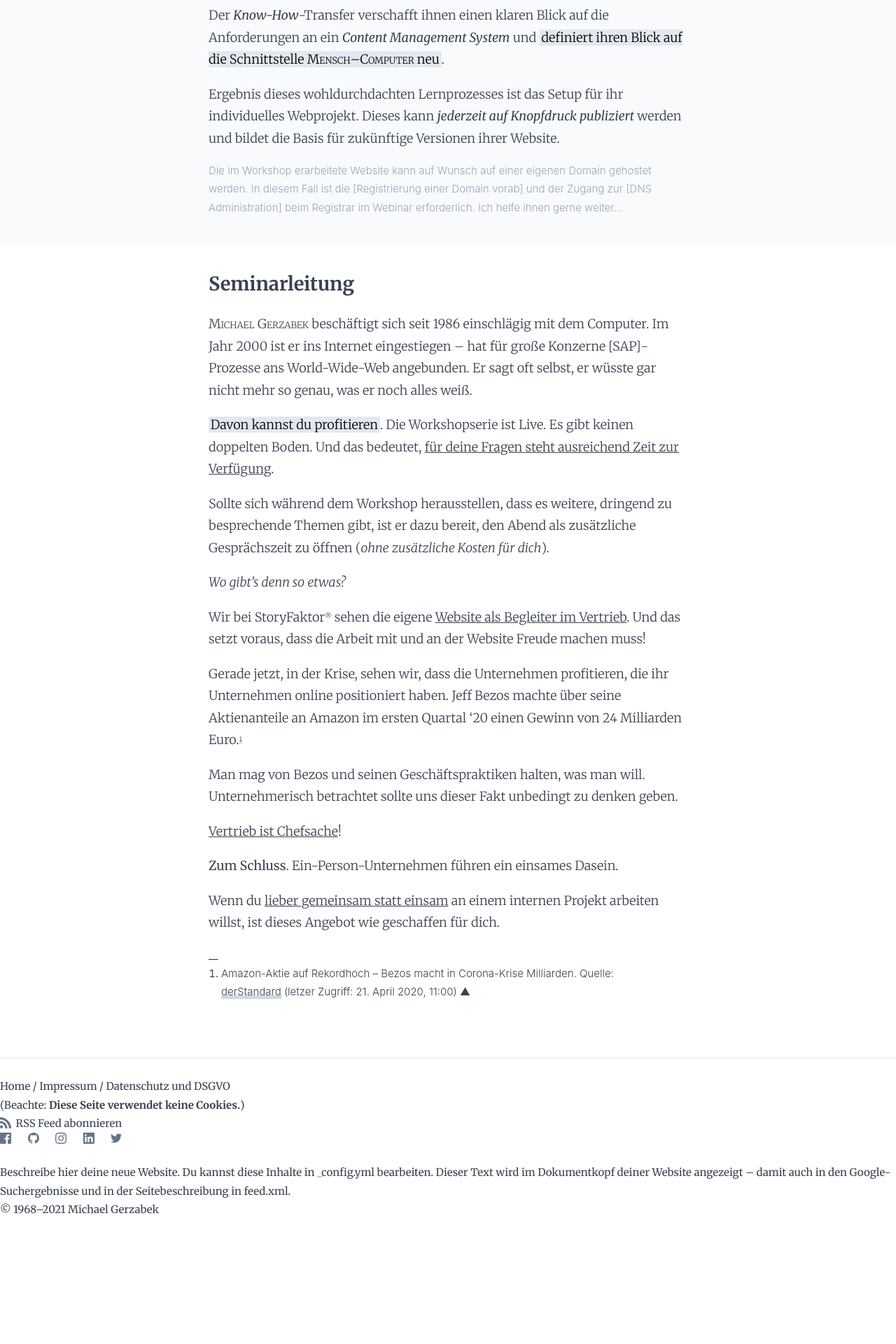
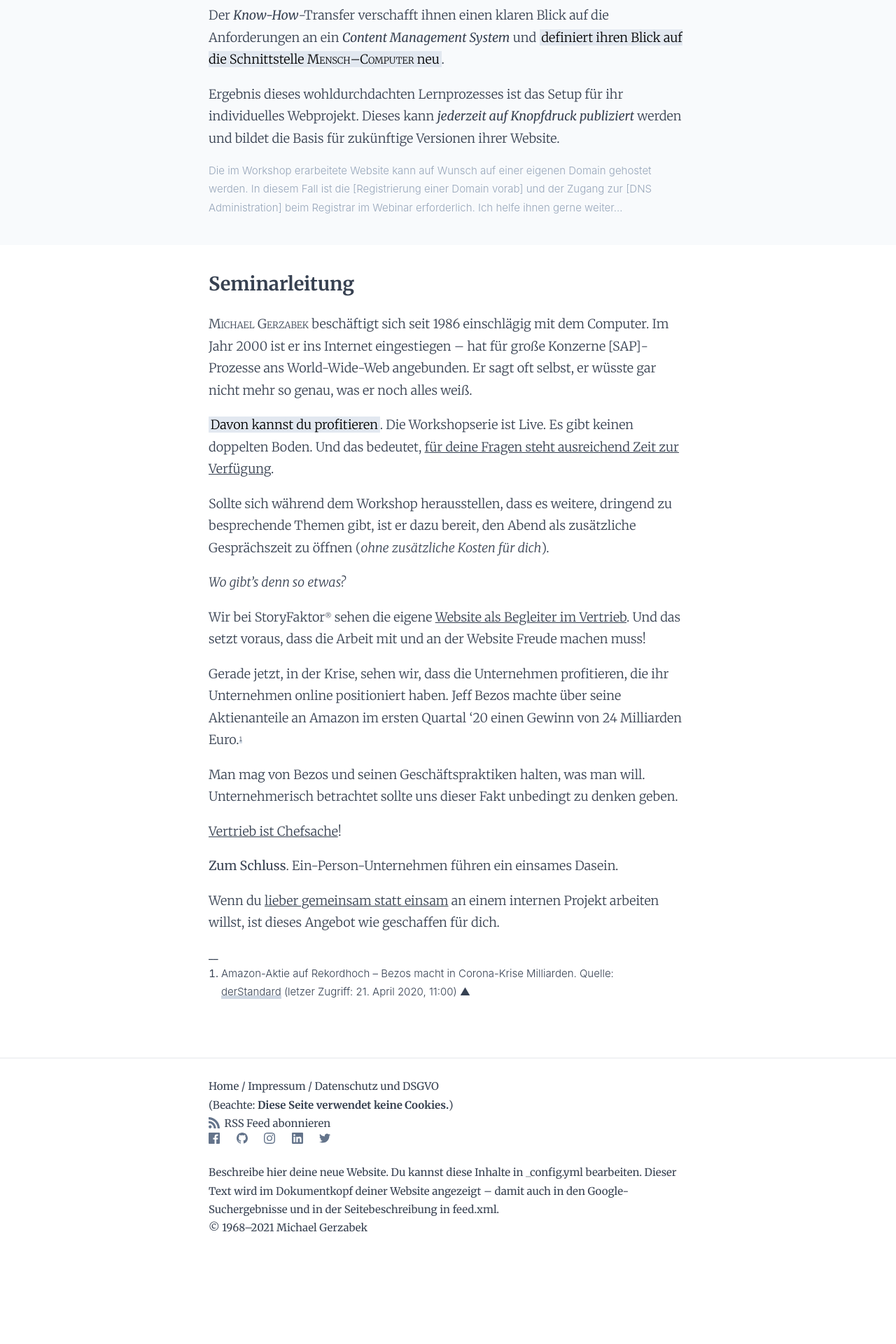
Before and after one commit to mgerzabek/klartext, a Jekyll site: the page built from index.md, in a window 1280 px wide. Shown: the part 761-2681 px from the top of the page at 70% size. Built offline with Jekyll 4.4.1, drawn with Linux system fonts in a browser that asks for light colours; some web fonts are replaced; before the commit the page ends 2637 px from its top, so only the background shows below that.

Commit message:
Kleine Tweaks an der Sichtbarkeit einiger CSS-Regeln
Eine eigene Klasse für den footer definiert (site-info); figure und
header in die article Hierarchie hineingenommen – damit sollte
friktionsfreies Designen in extended möglich sein; _seciton.scss
entfernt.

```diff
--- a/_includes/footer.html
+++ b/_includes/footer.html
@@ -1,4 +1,5 @@
-<footer>
+<footer class="site-info">
+  <div class="default-w">
     <p>
       <a href="/">Home</a>
       / <a href="/rechtliches/impressum/">Impressum</a>
@@ -18,4 +19,5 @@
     <p>
       &copy; {{ site.since }}–{{ site.time | date: '%Y' }} {{ site.author.display | escape }}
     </p>
+  </div>
 </footer>
--- a/_sass/klartext/element/_figure.scss
+++ b/_sass/klartext/element/_figure.scss
@@ -1,4 +1,4 @@
-figure {
+article figure {
   font-family: $sans-serif;
   margin: 1.75rem 0;
   width: 100%;
@@ -18,7 +18,7 @@
 }
 @media (min-width: 1024px) {
 
-	figure {
+	article figure {
 	  max-width: 40rem;
 	  margin: 1.75rem auto;
 	}
--- a/_sass/klartext/element/_footer.scss
+++ b/_sass/klartext/element/_footer.scss
@@ -1,4 +1,4 @@
-footer {
+footer.site-info {
 	font-size: smaller;
 	margin-top: 2.5rem;
 	border-top: 1px solid var(--footer-border-color);
--- a/_sass/klartext/element/_header.scss
+++ b/_sass/klartext/element/_header.scss
@@ -1,4 +1,4 @@
-header {
+article header {
 	margin-top: 1rem;
   padding: 0 1rem;
 
@@ -78,7 +78,7 @@
 }
 @media (min-width: 1024px) {
 
-	header {
+	article header {
 	  p.teazer {
 	    padding: 0 1rem .5rem;
 	  }
--- a/_sass/klartext/element/styles.scss
+++ b/_sass/klartext/element/styles.scss
@@ -8,7 +8,6 @@
 @import "header";
 @import "infobox";
 @import "navigation";
-@import "section";
 @import "sidebar";
 @import "social";
 @import "testimonial";
--- a/_sass/klartext/typography/_block.scss
+++ b/_sass/klartext/typography/_block.scss
@@ -1,5 +1,9 @@
+.default-w {
+  max-width: 40rem;
+  margin: 0 auto;
+}
 article {
-  p, h1, h2, h3, h4, dl, ol, ul, blockquote, .default-w {
+  p, h1, h2, h3, h4, dl, ol, ul, blockquote {
     max-width: 40rem;
     margin: 0 auto;
   }
@@ -75,8 +79,11 @@
   }
 }
 @media (min-width: 1024px) {
+	.default-w {
+    padding: 0 1rem 1rem
+  }
   article {
-    p, h1, h2, h3, h4, dl, ol, ul, blockquote, .default-w {
+    p, h1, h2, h3, h4, dl, ol, ul, blockquote {
       padding: 0 1rem 1rem
     }
   }
```
Also changed, not shown: _sass/klartext/element/_section.scss (deleted). Lines whose indentation alone changed are shown as unchanged.
